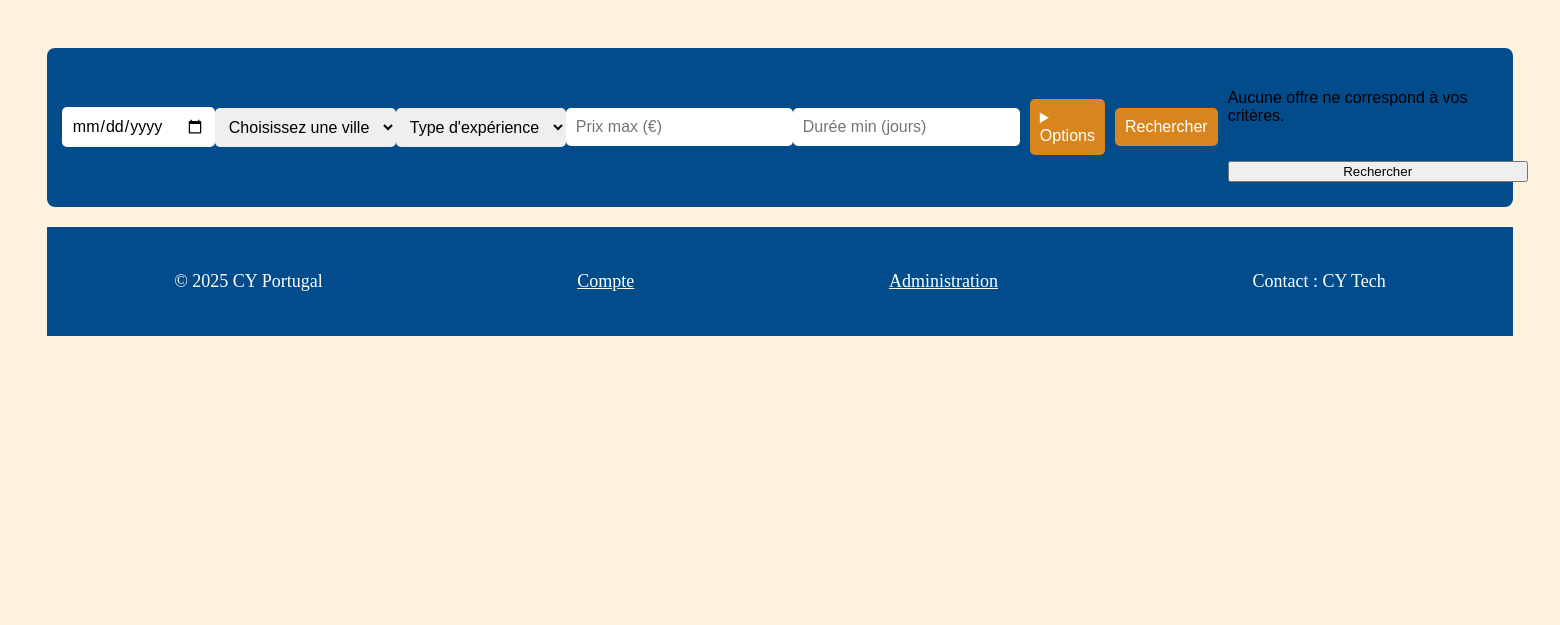
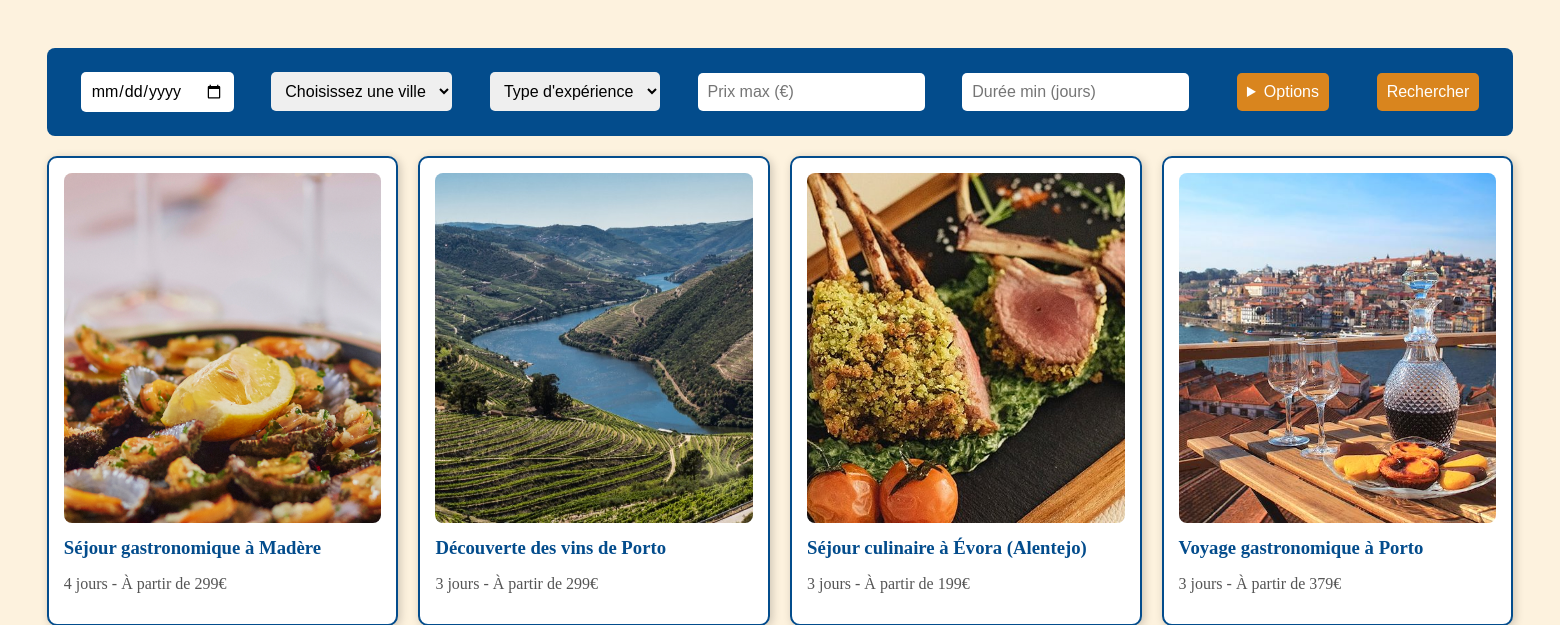
Before and after one commit to BPiroga/Click-journeY, a PHP site: page /recherche.php in a window 1560 px wide. Shown: the part 218-843 px from the top of the page. Before the commit the page ends 554 px from the top, so only its background shows below. Run offline with PHP 8.4, Linux system fonts and the light colour scheme; some libraries are stand-ins or nearby versions.

Commit message:
modif recherche

```diff
--- a/recherche.php
+++ b/recherche.php
@@ -71,25 +71,9 @@
                         </label>
                 </details>
             </div>
-            <button type="submit">Rechercher</button>
-        </form>
-
-        <div class="voyages">
-            <?php if (empty($filteredOffres)): ?>
-                <p>Aucune offre ne correspond à vos critères.</p>
-            <?php else: ?>
-                <?php foreach ($filteredOffres as $offre): ?>
-                    <div class="voyage-card">
-                        <a href="offres/offre<?= htmlspecialchars($offre['id'] ?? '') ?>.php">
-                            <img src="<?= htmlspecialchars($offre['image'] ?? 'src/default.jpg') ?>" alt="<?= htmlspecialchars($offre['titre'] ?? 'Offre') ?>">
-                        </a>
-                        <h3><?= htmlspecialchars($offre['titre'] ?? 'Titre non disponible') ?></h3>
-                        <p><?= htmlspecialchars($offre['duree'] ?? '0') ?> jours - À partir de <?= htmlspecialchars($offre['prix'] ?? '0') ?>€</p>
-                    </div>
-                <?php endforeach; ?>
-            <?php endif; ?>
             <button type="button" id="submit">Rechercher</button>
         </div>
+
         <div id="voyages" class="voyages">
 
         </div>
@@ -101,6 +85,6 @@
         <p>Contact : CY Tech</p>
     </footer>
     <script src="js/theme-mode.js"></script>
-    <script src="javascript/recherche.js"></script>
+    <script src="js/recherche.js"></script>
 </body>
 </html>
```
